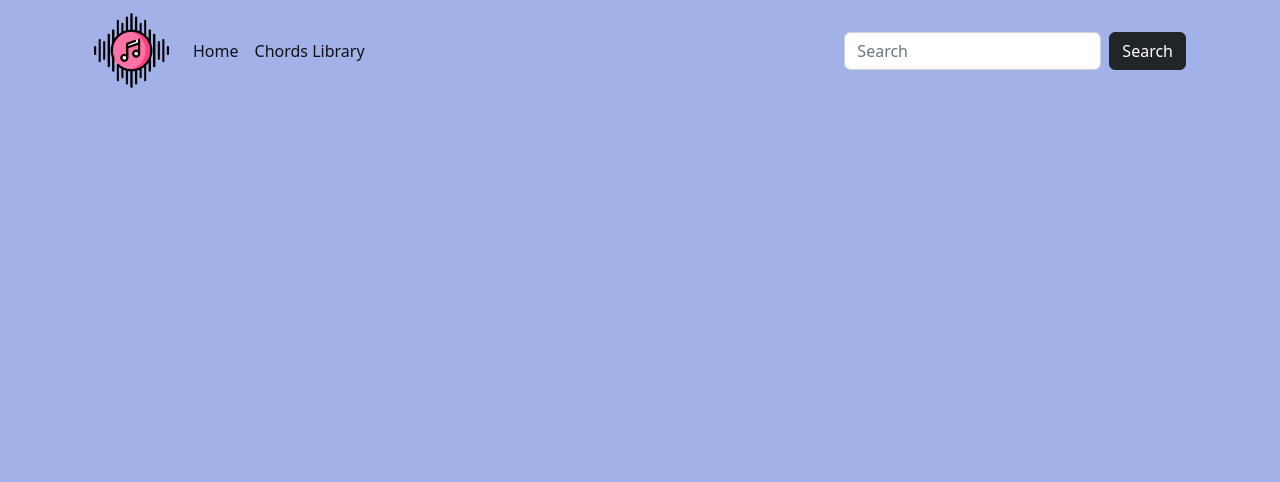
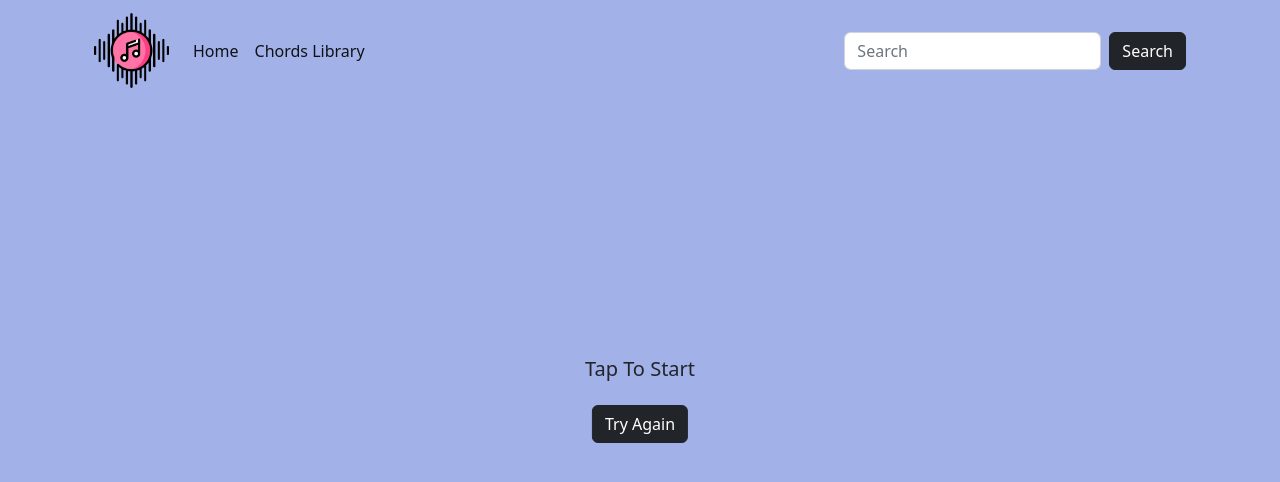
Before and after one commit to SanthushaMunasinghe/FRONTEND, a React (Create React App) app in the folder frontend/: page / in a window 1280 px wide. Shown: the top 482 px of the page. Built offline with nearby package versions, Linux system fonts and the light colour scheme.

Commit message:
recording component ui

```diff
--- a/frontend/package.json
+++ b/frontend/package.json
@@ -9,6 +9,7 @@
     "bootstrap": "^5.2.3",
     "react": "^18.2.0",
     "react-dom": "^18.2.0",
+    "react-icons": "^4.8.0",
     "react-router-dom": "^6.10.0",
     "react-scripts": "5.0.1",
     "web-vitals": "^2.1.4"
--- a/frontend/src/App.js
+++ b/frontend/src/App.js
@@ -3,7 +3,7 @@ import { BrowserRouter as Router, Routes, Route } from "react-router-dom";
 import "./App.css";
 
 //Components
-import Home from "./components/home";
+import Home from "./Pages/home";
 
 //Images
 import logoImg from "./assets/ftontend-logo.png";
--- /dev/null
+++ b/frontend/src/Components/recording-failed.css
@@ -0,0 +1,12 @@
+.container-record {
+  height: 600px;
+  width: 100%;
+  padding: 10px;
+}
+
+.failed-content {
+  position: absolute;
+  top: 50%;
+  left: 50%;
+  transform: translate(-50%, -50%);
+}
--- /dev/null
+++ b/frontend/src/Components/recording-failed.js
@@ -0,0 +1,17 @@
+import React from "react";
+import "./recording.css";
+
+function RecordFailedComponent() {
+  return (
+    <div className="container">
+      <div className="container-record">
+        <div className="record-content d-flex flex-column align-items-center justify-content-center">
+          <h5 className="text-center">Tap To Start</h5>
+          <button className="btn btn-dark mt-3">Try Again</button>
+        </div>
+      </div>
+    </div>
+  );
+}
+
+export default RecordFailedComponent;
--- /dev/null
+++ b/frontend/src/Components/recording.css
@@ -0,0 +1,19 @@
+.container-record {
+  height: 600px;
+  width: 100%;
+  padding: 10px;
+}
+
+.record-content {
+  position: absolute;
+  top: 50%;
+  left: 50%;
+  transform: translate(-50%, -50%);
+}
+
+.record-icon {
+  margin-bottom: 25px;
+  width: 100px;
+  height: 100px;
+  cursor: pointer;
+}
--- /dev/null
+++ b/frontend/src/Components/recording.js
@@ -0,0 +1,18 @@
+import React from "react";
+import "./recording.css";
+import { FaPlayCircle } from "react-icons/fa";
+
+function RecordComponent() {
+  return (
+    <div className="container">
+      <div className="container-record">
+        <div className="record-content d-flex flex-column align-items-center justify-content-center">
+          <FaPlayCircle className="record-icon" />
+          <h5 className="text-center">Tap To Start</h5>
+        </div>
+      </div>
+    </div>
+  );
+}
+
+export default RecordComponent;
--- /dev/null
+++ b/frontend/src/Pages/home.js
@@ -0,0 +1,15 @@
+import React from "react";
+import "./home.css";
+// import RecordComponent from "../Components/recording";
+import RecordFailedComponent from "../Components/recording-failed";
+
+function Home() {
+  return (
+    <div className="container">
+      {/* <RecordComponent></RecordComponent> */}
+      <RecordFailedComponent></RecordFailedComponent>
+    </div>
+  );
+}
+
+export default Home;
--- a/frontend/src/components/home.js
+++ /dev/null
@@ -1,7 +0,0 @@
-import React from "react";
-
-function Home() {
-  return <div></div>;
-}
-
-export default Home;
```
Also changed, not shown: frontend/src/Pages/chords-library-page.js (renamed from frontend/src/components/chords-library-page.js), frontend/src/Pages/home.css (added), frontend/src/Pages/song-lyrics-page.js (renamed from frontend/src/components/song-lyrics-page.js), frontend/src/Pages/song-page.js (renamed from frontend/src/components/song-page.js), frontend/src/assets/googleicon.png (added), 1 other file (tests, documents, lock files or other folders).
